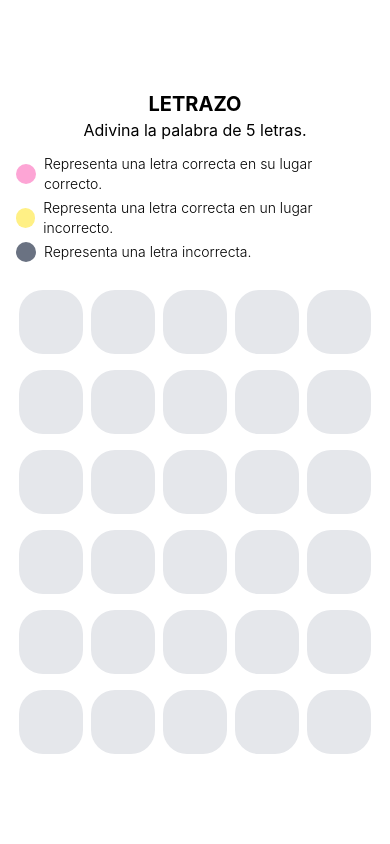
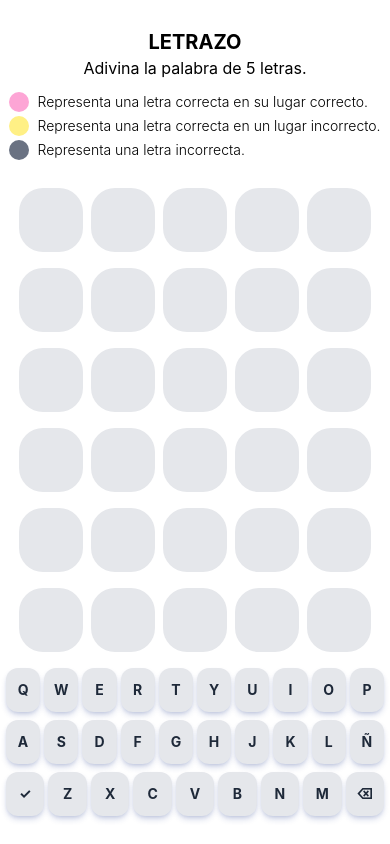
Before and after one commit to zomvr2/Letrazo, a SvelteKit app: page / in a window 390 px wide. Built offline with nearby package versions, Linux system fonts and the light colour scheme.

Commit message:
add constants for numbers and keyboard layout in game

```diff
--- /dev/null
+++ b/src/lib/CONSTANTS.js
@@ -0,0 +1,6 @@
+export const NUMBERS = ["0", "1", "2", "3", "4", "5", "6", "7", "8", "9"];
+export const KEYBOARD_ROWS = [
+    ["Q", "W", "E", "R", "T", "Y", "U", "I", "O", "P"],
+    ["A", "S", "D", "F", "G", "H", "J", "K", "L", "Ñ"],
+    ["Enter", "Z", "X", "C", "V", "B", "N", "M", "Backspace"]
+];
--- a/src/routes/+page.svelte
+++ b/src/routes/+page.svelte
@@ -3,6 +3,7 @@
     import { words } from "../data/words.js";
     import { Confetti } from "svelte-confetti";
     import pibble from "$lib/assets/pibble-rave.gif";
+    import {NUMBERS, KEYBOARD_ROWS} from "$lib/CONSTANTS.js";
 
     const MAX_LETTERS = 5;
     const MAX_GUESSES = 6;
@@ -27,10 +28,9 @@
 
     const handler = (e) => {
         const key = e.key
-        const numbers = ["0", "1", "2", "3", "4", "5", "6", "7", "8", "9"];
 
         if (!CAN_WRITE) return;
-        if (e.keyCode === 32) return;
+        if (key === " ") return;
 
         if (key === "Enter" && guess.length === MAX_LETTERS) {
             checkGuess();
@@ -53,7 +53,7 @@
         }
 
         if (key.length > 1) return;
-        if (numbers.includes(key[0])) return;
+        if (NUMBERS.includes(key[0])) return;
         if (currentCol === MAX_LETTERS) return;
 
         board[currentRow][currentCol] = key.toUpperCase();
@@ -133,7 +133,7 @@
     });
 </script>
 
-<main class="container min-h-screen mx-auto md:max-w-1/2 p-4 flex flex-col gap-4 items-center justify-center">
+<main class="container min-h-screen mx-auto md:max-w-1/2 py-4 px-1 md:p-4 flex flex-col gap-4 items-center justify-center">
     {#if !CAN_WRITE}
         <div style="
              position: fixed;
@@ -189,4 +189,41 @@
             {/each}
         </div>
     {/each}
+
+    <div class="w-full flex justify-center px-0.5 select-none md:hidden">
+        <div class="w-full max-w-2xl flex flex-col gap-2">
+            {#each KEYBOARD_ROWS as row}
+                <div class="flex justify-center gap-1">
+                    {#each row as key}
+                        <button
+                                type="button"
+                                aria-label={key === "Backspace" ? "Borrar" : key}
+                                onclick={() => handler({key: key})}
+                                class="
+                            h-11
+                            rounded-xl sm:rounded-2xl
+                            bg-gray-200 text-gray-800
+                            font-bold text-sm sm:text-base
+                            shadow-md shadow-blue-900/20
+                            transition-all duration-150
+                            active:scale-95
+                            hover:bg-gray-300
+                            cursor-pointer
+                            flex items-center justify-center
+                            w-full
+                        "
+                        >
+                            {#if key === "Backspace"}
+                                ⌫
+                            {:else if key === "Enter"}
+                                ✓
+                            {:else}
+                                {key}
+                            {/if}
+                        </button>
+                    {/each}
+                </div>
+            {/each}
+        </div>
+    </div>
 </main>
```
